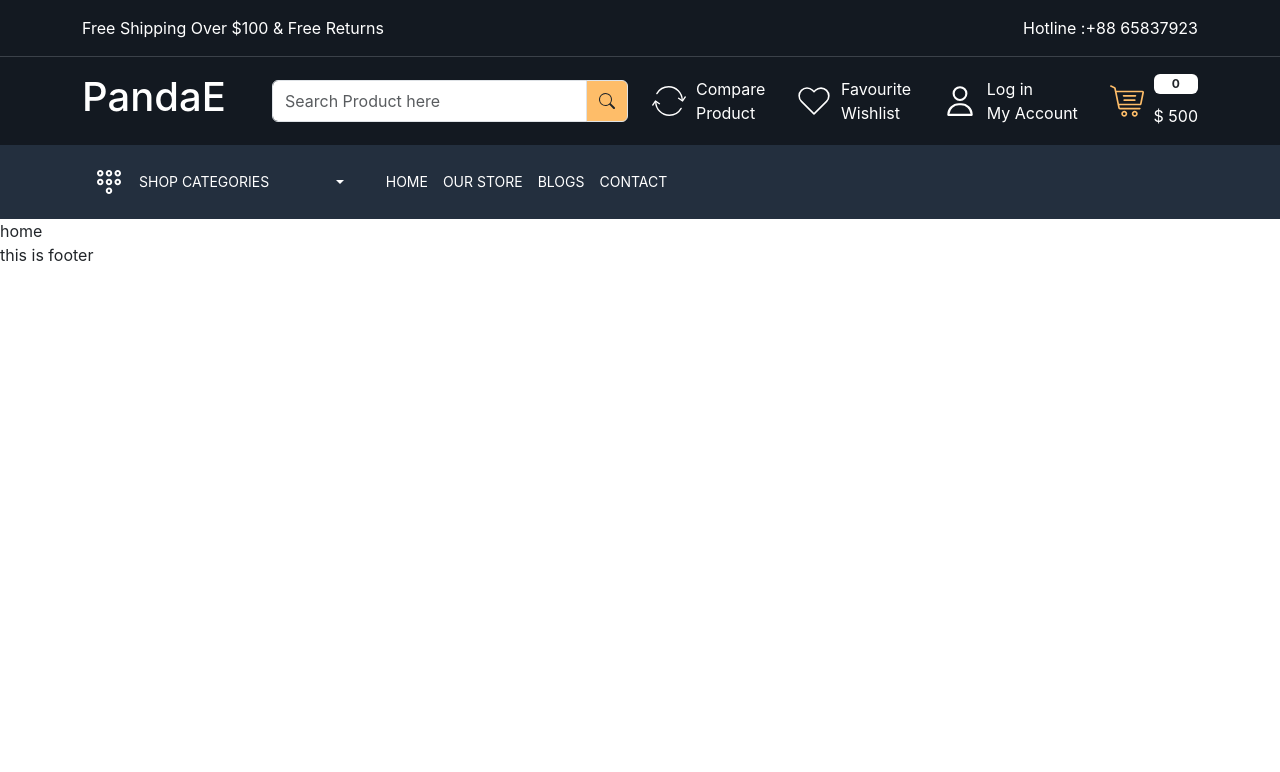
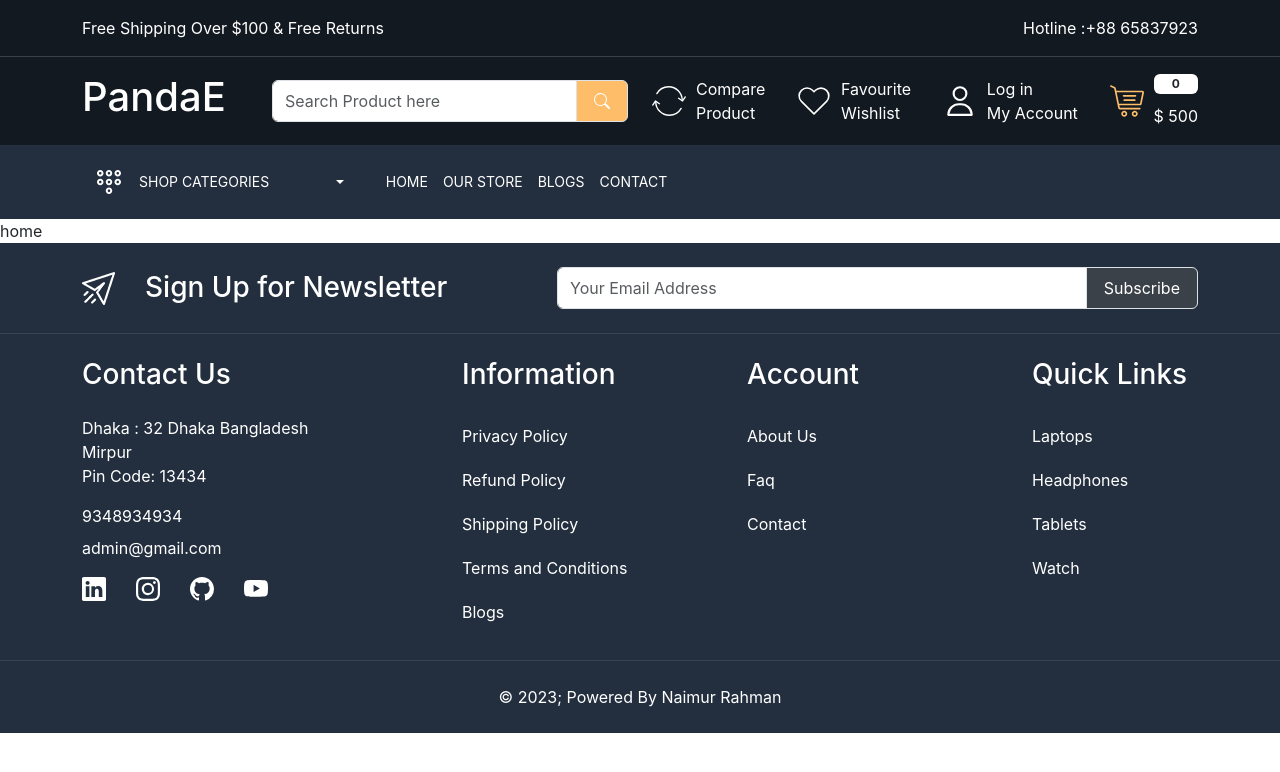
Before and after one commit to nrasel/ecommerce-mern, a React (Create React App) app: page / in a window 1280 px wide. Shown: the top 772 px of the page. Built offline with nearby package versions, Linux system fonts and the light colour scheme; a web font is replaced by a local one.

Commit message:
footer done

```diff
--- a/src/App.css
+++ b/src/App.css
@@ -67,8 +67,33 @@
   width: 100%;
   transform: translate3d(0px, 57px, 0px) !important;
   color: white;
+  border-radius: 4px;
+  padding: 0;
+}
+.dropdown-menu .dropdown-item {
+  padding: 10px;
+  /* margin-bottom: 3px; */
+  border-bottom: 1px solid var(--color-3b4149);
 }
 .header-bottom .dropdown-menu .dropdown-item:hover {
   background-color: var(--color-232f3e);
+  border-top-left-radius: 3px;
+  border-top-right-radius: 3px;
 }
+
 /* header part end*/
+
+/* footer part start  */
+
+footer {
+  background-color: var(--color-232f3e);
+}
+footer:not(:first-child) {
+  border-top: 1px solid rgba(255, 255, 255, 0.1);
+}
+.input-group-text {
+  padding: 8px 17px;
+  color: white;
+  background-color: var(--color-3b4149);
+}
+/* footer part end  */
--- a/src/components/Footer.js
+++ b/src/components/Footer.js
@@ -1,7 +1,113 @@
 import React from "react";
+import { BsGithub, BsInstagram, BsLinkedin, BsYoutube } from "react-icons/bs";
+import { Link } from "react-router-dom";
 
 const Footer = () => {
-  return <div>this is footer</div>;
+  return (
+    <div>
+      <footer className="py-4">
+        <div className="container">
+          <div className="row align-items-center">
+            <div className="col-5">
+              <div className="footer-top-data d-flex align-items-center gap-30">
+                <img src="/images/newsletter.png" alt="newsletter" />
+                <h3 className="mb-0 text-white">Sign Up for Newsletter</h3>
+              </div>
+            </div>
+            <div className="col-7">
+              <div className="input-group">
+                <input
+                  type="text"
+                  className="form-control py-2"
+                  placeholder="Your Email Address"
+                  aria-label="Your Email Address"
+                  aria-describedby="basic-addon2"
+                />
+                <span className="input-group-text " id="basic-addon2">
+                  Subscribe
+                </span>
+              </div>
+            </div>
+          </div>
+        </div>
+      </footer>
+      <footer className="py-4">
+        <div className="container">
+          <div className="row">
+            <div className="col-4">
+              <h3 className="text-white mb-4">Contact Us</h3>
+              <address className="text-white fs-6">
+                Dhaka : 32 Dhaka Bangladesh <br /> Mirpur <br /> Pin Code: 13434
+              </address>
+              <a className="mt-3 d-block text-white " href="tel:984948393">
+                9348934934
+              </a>
+              <a
+                className="mt-2 d-block text-white mb-1"
+                href="mailto:admin@gmail.com"
+              >
+                admin@gmail.com
+              </a>
+              <div className="social-icons d-flex align-items-center gap-30 mt-3">
+                <a className="text-white" href="">
+                  <BsLinkedin className="fs-4" />
+                </a>
+                <a className="text-white" href="">
+                  <BsInstagram className="fs-4" />
+                </a>
+                <a className="text-white" href="">
+                  <BsGithub className="fs-4" />
+                </a>
+                <a className="text-white" href="">
+                  <BsYoutube className="fs-4" />
+                </a>
+              </div>
+            </div>
+            <div className="col-3">
+              <h3 className="text-white mb-4">Information</h3>
+              <div className="footer-links d-flex flex-column">
+                <Link className="text-white py-2 mb-1">Privacy Policy</Link>
+                <Link className="text-white py-2 mb-1">Refund Policy</Link>
+                <Link className="text-white py-2 mb-1">Shipping Policy</Link>
+                <Link className="text-white py-2 mb-1">
+                  Terms and Conditions
+                </Link>
+                <Link className="text-white py-2 mb-1">Blogs</Link>
+              </div>
+            </div>
+            <div className="col-3">
+              <h3 className="text-white mb-4">Account</h3>
+              <div className="footer-links d-flex flex-column">
+                <Link className="text-white py-2 mb-1">About Us</Link>
+                <Link className="text-white py-2 mb-1">Faq</Link>
+                <Link className="text-white py-2 mb-1">Contact</Link>
+              </div>
+            </div>
+            <div className="col-2">
+              <h3 className="text-white mb-4">Quick Links</h3>
+              <div className="footer-links d-flex flex-column">
+                <Link className="text-white py-2 mb-1">Laptops</Link>
+                <Link className="text-white py-2 mb-1">Headphones</Link>
+                <Link className="text-white py-2 mb-1">Tablets</Link>
+                <Link className="text-white py-2 mb-1">Watch</Link>
+              </div>
+            </div>
+          </div>
+        </div>
+      </footer>
+      <footer className="py-4">
+        <div className="container">
+          <div className="row">
+            <div className="col-12">
+              <p className="text-center mb-0 text-white">
+                &copy; {new Date().getFullYear()}; Powered By Naimur Rahman
+              </p>
+            </div>
+          </div>
+        </div>
+      </footer>
+    </div>
+  );
 };
 
 export default Footer;
```
